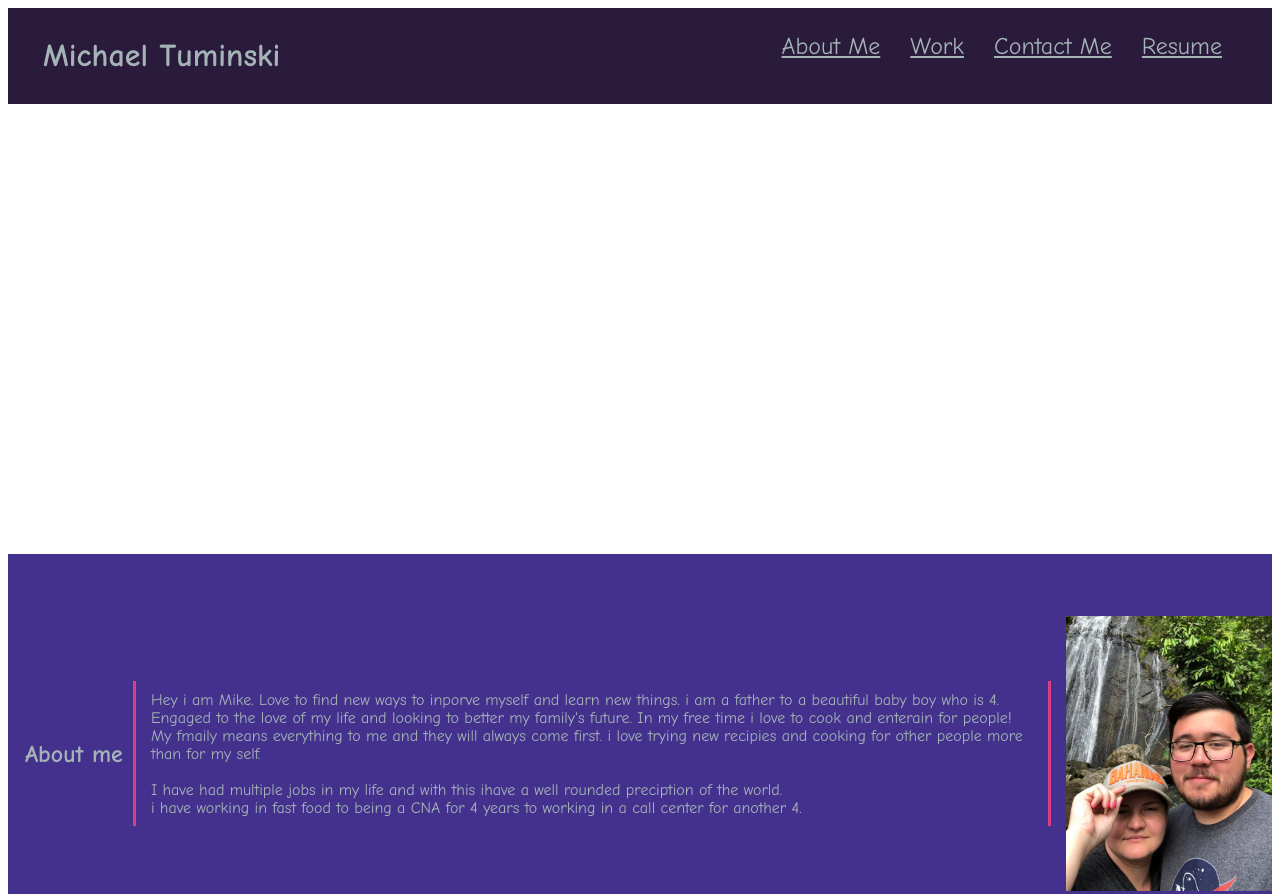
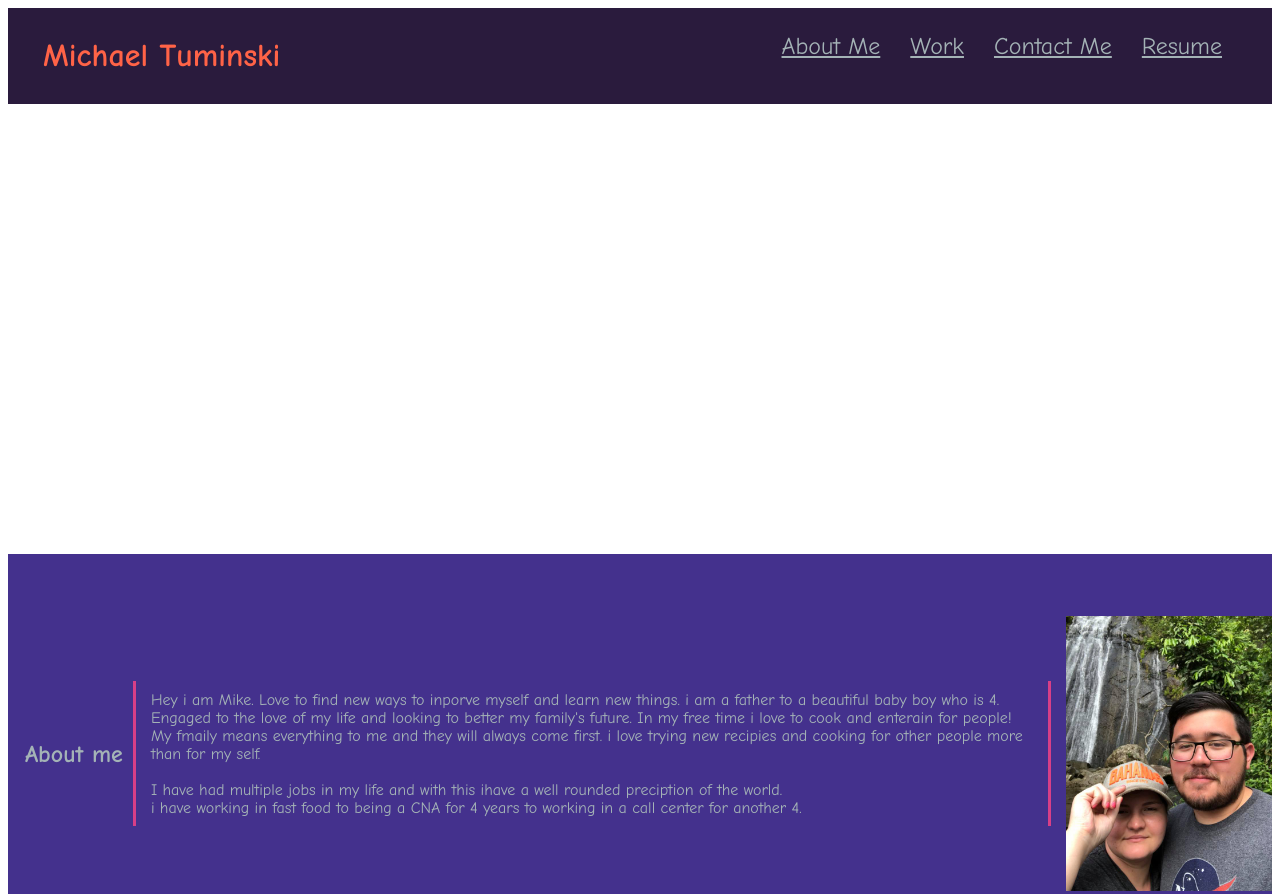
Before and after one commit to Tuminski/Tuminski.github.io, a plain HTML site: page index.html in a window 1280 px wide. Shown: the top 894 px of the page. Drawn offline with Linux system fonts and the light colour scheme.

Commit message:
updated css

```diff
--- a/Assets/Style/style.css
+++ b/Assets/Style/style.css
@@ -5,6 +5,7 @@
     --purple:#44318D;
     --lightpurple: #813772;
     --gray:#A4b3b6;
+    --red: tomato;
 
 }
 
@@ -16,7 +17,7 @@ header{
     display: flex;
     justify-content: space-between;
     background-color: var(--darkpurple);
-    color: var(--gray);
+    color: var(--red);
 }
 header h1{
     font-size: 32px;
```
